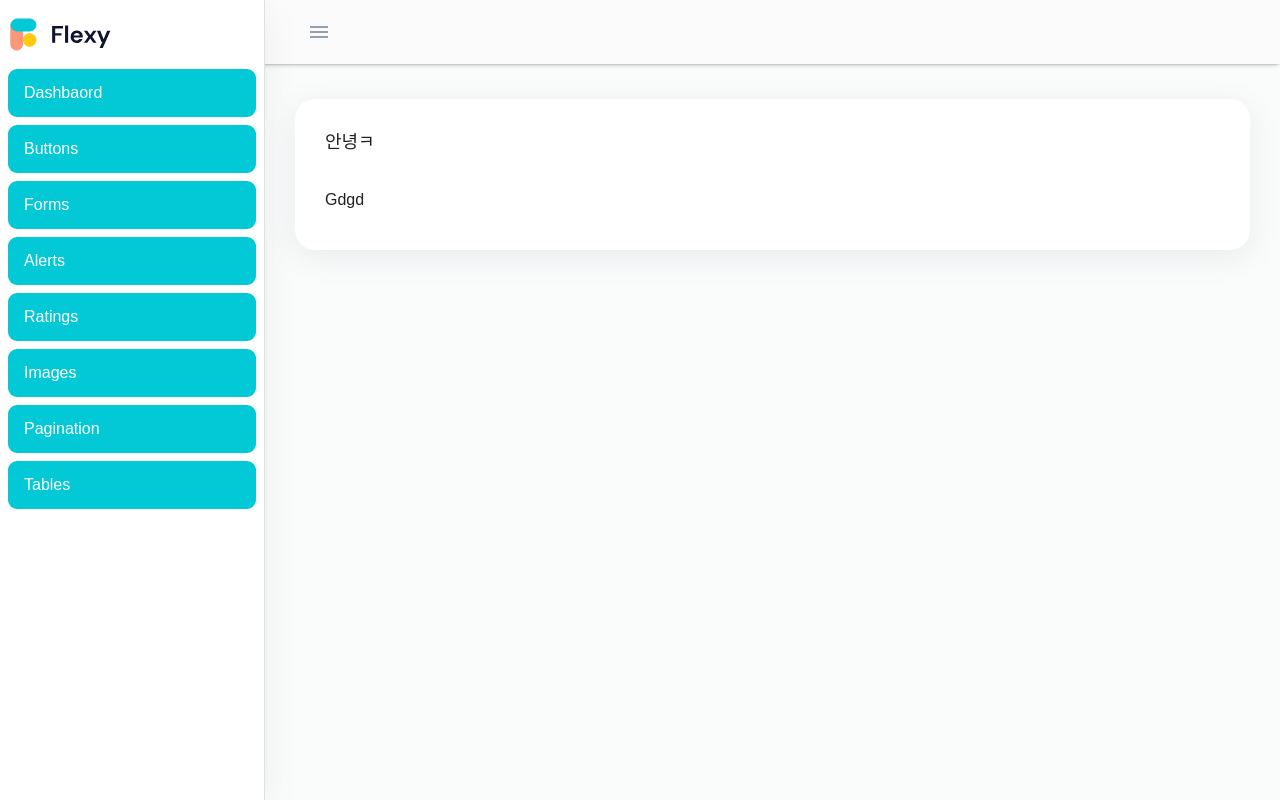
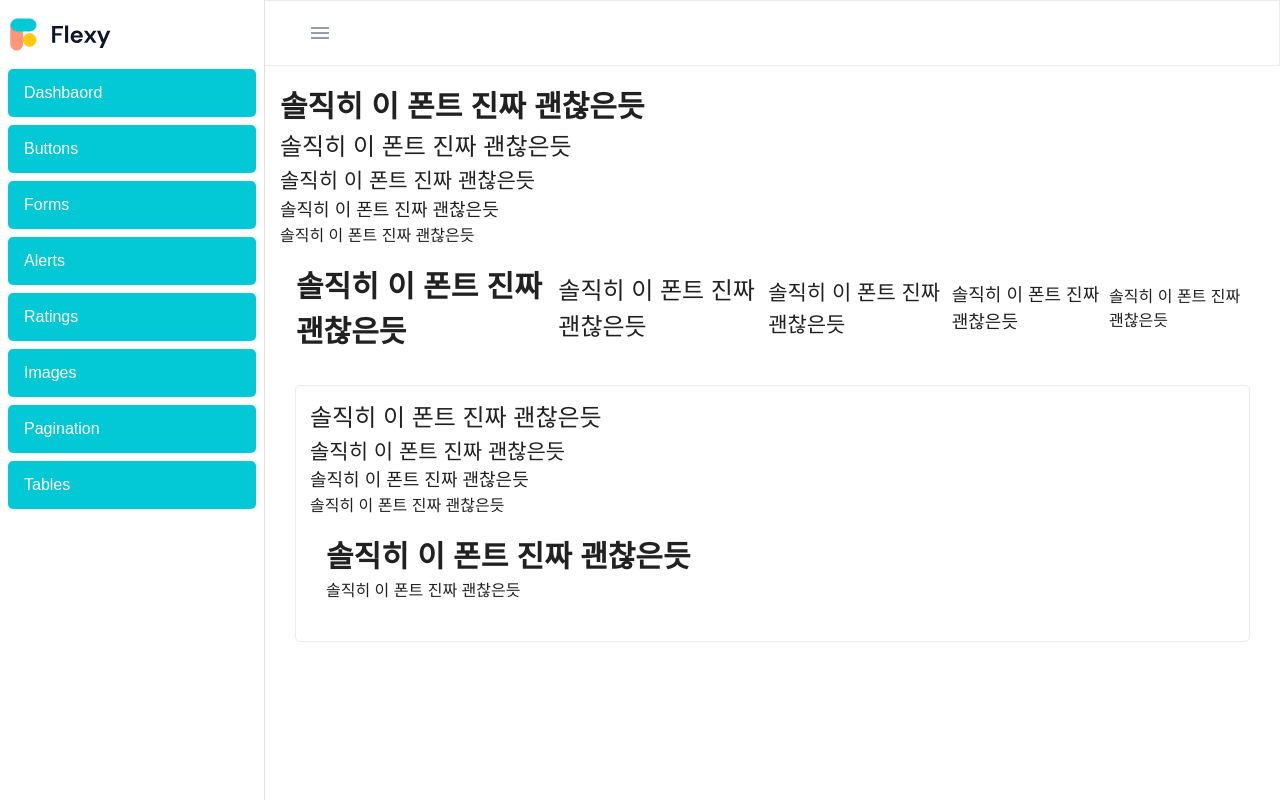
Before and after one commit to doksan-study/plz-ts-web, a React (Create React App) app: page / in a window 1280 px wide. Built offline with nearby package versions, Linux system fonts and the light colour scheme.

Commit message:
style : test UI

```diff
--- a/src/App.tsx
+++ b/src/App.tsx
@@ -6,12 +6,30 @@ const Sample = () => {
     return (
         <Grid container spacing={0}>
             <Grid item xs={12} lg={12}>
+                {/*<Card>*/}
+                <Typography variant="h1">솔직히 이 폰트 진짜 괜찮은듯</Typography>
+                <Typography variant="h2">솔직히 이 폰트 진짜 괜찮은듯</Typography>
+                <Typography variant="h3">솔직히 이 폰트 진짜 괜찮은듯</Typography>
+                <Typography variant="h4">솔직히 이 폰트 진짜 괜찮은듯</Typography>
+                <Typography variant="body1">솔직히 이 폰트 진짜 괜찮은듯</Typography>
+                <Box p={2} display="flex" alignItems="center">
+                    <Typography variant="h1">솔직히 이 폰트 진짜 괜찮은듯</Typography>
+                    <Typography variant="h2">솔직히 이 폰트 진짜 괜찮은듯</Typography>
+                    <Typography variant="h3">솔직히 이 폰트 진짜 괜찮은듯</Typography>
+                    <Typography variant="h4">솔직히 이 폰트 진짜 괜찮은듯</Typography>
+                    <Typography variant="body1">솔직히 이 폰트 진짜 괜찮은듯</Typography>
+                </Box>
                 <Card>
-                    <Box p={2} display="flex" alignItems="center">
-                        <Typography variant="h4">안녕ㅋ</Typography>
-                    </Box>
-                    <CardContent>Gdgd</CardContent>
+                    <Typography variant="h2">솔직히 이 폰트 진짜 괜찮은듯</Typography>
+                    <Typography variant="h3">솔직히 이 폰트 진짜 괜찮은듯</Typography>
+                    <Typography variant="h4">솔직히 이 폰트 진짜 괜찮은듯</Typography>
+                    <Typography variant="body1">솔직히 이 폰트 진짜 괜찮은듯</Typography>
+                    <CardContent>
+                        <Typography variant="h1">솔직히 이 폰트 진짜 괜찮은듯</Typography>
+                        솔직히 이 폰트 진짜 괜찮은듯
+                    </CardContent>
                 </Card>
+                {/*</Card>*/}
                 {/*<BaseCard title="Alerts">*/}
                 {/*</BaseCard>*/}
             </Grid>
--- a/src/component/layout/header.tsx
+++ b/src/component/layout/header.tsx
@@ -7,7 +7,9 @@ export default function Header(){
 
     return (
         <AppBar sx={{
-            backgroundColor: '#fbfbfb',
+            backgroundColor: '#fff',
+            boxShadow: "none",
+            border: "1px solid #ececec",
             paddingLeft: isDesktop ? "265px" : "",
         }}>
             <Toolbar>
--- a/src/component/layout/index.tsx
+++ b/src/component/layout/index.tsx
@@ -19,7 +19,8 @@ const PageWrapper = experimentalStyled("div")(({theme}) => ({
     flex: "1 1 auto",
     overflow: "hidden",
 
-    backgroundColor: theme.palette.background.default,
+    // backgroundColor: theme.palette.background.default,
+    backgroundColor: "#fff",
     paddingTop: "64px"
     // [theme.breakpoints.up("lg")]: {
     //     paddingTop: "64px",
--- a/src/component/layout/sideBar.tsx
+++ b/src/component/layout/sideBar.tsx
@@ -26,7 +26,7 @@ export default function SideBar() {
             PaperProps={{
                 sx: {
                     width: '265px',
-                    boxShadow: "0px 7px 30px 0px rgb(113 122 131 / 11%)",
+                    // boxShadow: "0px 7px 30px 0px rgb(113 122 131 / 11%)",
                 }
             }}
         >
--- a/src/theme/ComponentOverRide.ts
+++ b/src/theme/ComponentOverRide.ts
@@ -1,3 +1,8 @@
+import GmarketSansLight from '@assets/font/Pretendard-Light.woff';
+import GmarketSansMedium from '@assets/font/GmarketSansMedium.woff';
+import GmarketSansBold from '@assets/font/GmarketSansBold.woff';
+
+
 const components = {
     MuiCssBaseline: {
         styleOverrides: {
@@ -23,14 +28,6 @@ const components = {
             "*[dir='rtl'] .buyNowImg": {
                 transform: "scaleX(-1)",
             },
-
-            ".buyNowImg": {
-                position: "absolute",
-                right: "-44px",
-                top: "-18px",
-                width: "143px",
-                height: "175px",
-            },
             ".MuiCardHeader-action": {
                 alignSelf: "center !important",
             },
@@ -47,7 +44,7 @@ const components = {
             root: {
                 paddingLeft: "15px !important",
                 paddingRight: "15px !important",
-                maxWidth: "1600px",
+                // maxWidth: "1600px",
             },
         },
     },
@@ -68,7 +65,7 @@ const components = {
     MuiListItem: {
         styleOverrides: {
             root: {
-                borderRadius: "9px",
+                borderRadius: "5px",
             },
         },
     },
@@ -76,10 +73,12 @@ const components = {
     MuiCard: {
         styleOverrides: {
             root: {
-                borderRadius: "20px",
+                borderRadius: "5px",
                 padding: "14px",
                 margin: "15px",
-                boxShadow: "0px 7px 30px 0px rgba(90, 114, 123, 0.11)",
+                boxShadow:"none",
+                border: "1px solid #ececec"
+                // boxShadow: "0px 7px 30px 0px rgba(90, 114, 123, 0.11)",
             },
         },
     },
@@ -122,30 +121,31 @@ const components = {
                 fontSize: "0.75rem",
             },
         },
-    }
-    /* Todo 폰트패밀리 여러개 어떻게 적용함...?b
-    "@font-face": {
+    },
+    "@font-face": [
+        {
             fontFamily: 'Gmarket Sans',
-        fontWeight: ["300"],
+            fontWeight: "300",
             fontStyle: "normal",
             src: `url(${GmarketSansLight}) format('woff')`,
             fontDisplay: "swap",
         },
-    "@font-face": {
+        {
             fontFamily: 'Gmarket Sans',
             fontWeight: "500",
             fontStyle: "normal",
             src: `url(${GmarketSansMedium}) format('woff')`,
             fontDisplay: "swap",
-    },
-
-    "@font-face": {
+        }, {
             fontFamily: 'Gmarket Sans',
             fontWeight: "700",
             fontStyle: "normal",
             src: `url(${GmarketSansBold}) format('woff')`,
             fontDisplay: "swap",
         },
+    ],
+    /* Todo 폰트패밀리 여러개 어떻게 적용함...?b
+
 
 
     "@font-face": {
--- a/src/theme/Typoraphy.ts
+++ b/src/theme/Typoraphy.ts
@@ -1,35 +1,36 @@
 const typography = {
+  // fontFamily: "'Gmarket Sans','DM Sans', sans-serif",
   fontFamily: "'DM Sans', sans-serif",
   body1: {
-    fontWeight: 400, // or 'bold'
+    fontWeight: "500", // or 'bold'
   },
   h1: {
-    fontWeight: 500,
+    fontWeight: "700",
     fontSize: "1.875rem",
     lineHeight: "1.5",
   },
   h2: {
-    fontWeight: 500,
+    fontWeight: "500",
     fontSize: "1.5rem",
     lineHeight: "1.5",
   },
   h3: {
-    fontWeight: 500,
+    fontWeight: "500",
     fontSize: "1.3125rem",
     lineHeight: "1.5",
   },
   h4: {
-    fontWeight: 500,
+    fontWeight: "500",
     fontSize: "1.125rem",
     lineHeight: "1.5",
   },
   h5: {
-    fontWeight: 500,
+    fontWeight: "500",
     fontSize: "1rem",
     lineHeight: "1.5",
   },
   h6: {
-    fontWeight: 500,
+    fontWeight: "500",
     fontSize: "0.875rem",
     lineHeight: "1.5",
   },
```
Lines whose indentation alone changed are shown as unchanged.
